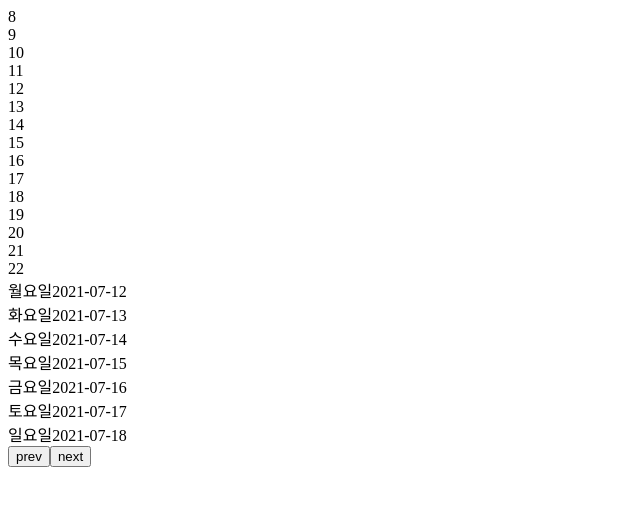
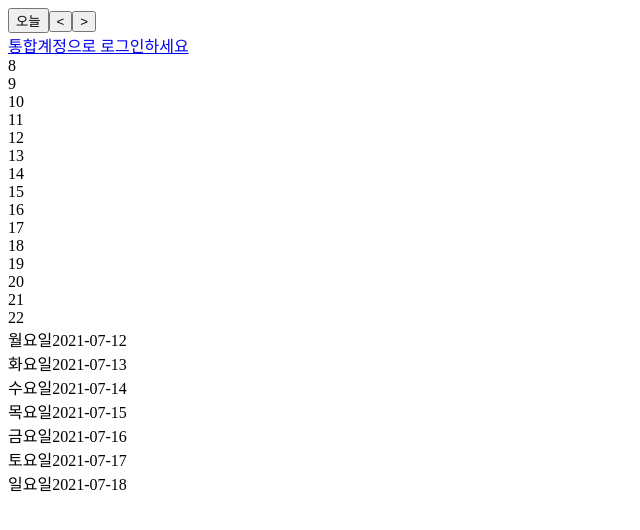
Before and after one commit to bacchus-snu/reservation, a Next.js app in the folder frontend/: page / in a window 1280 px wide. Shown: the top 530 px of the page, without its empty margins (0-640 px from the left). Built offline with nearby package versions, Linux system fonts and the light colour scheme; no server answers.

Commit message:
Display login state

```diff
--- a/frontend/components/Token.ts
+++ b/frontend/components/Token.ts
@@ -119,3 +119,15 @@ export function useTokenStore(): [TokenState, () => Promise<TokenState>] {
 }
 
 export const TokenStoreProvider = TokenContext.Provider;
+
+export type Payload = {
+  userIdx: number;
+  username: string;
+  permissionIdx: number;
+};
+
+export function getPayloadFromToken(token: string): Payload {
+  const [, payloadEncoded] = token.split('.');
+  const payload: Payload = JSON.parse(window.atob(payloadEncoded));
+  return payload;
+}
--- a/frontend/pages/index.tsx
+++ b/frontend/pages/index.tsx
@@ -4,7 +4,7 @@ import { useCallback, useEffect, useReducer, useState } from 'react';
 import Timetable from '../components/Timetable';
 import { ScheduleType } from '../components/Timetable/types';
 import type { Schedule, SelectedScheduleMeta } from '../components/Timetable/types';
-import { useTokenStore } from '../components/Token';
+import { getPayloadFromToken, useTokenStore } from '../components/Token';
 
 function getStartOfWeek(now: Date): Date {
   const ret = new Date(now);
@@ -124,8 +124,11 @@ export default function Home() {
     [selection, selectionMeta],
   );
 
+  const handleResetWeek = useCallback(() => dispatchDate({ type: 'reset' }), []);
   const handleNextWeek = useCallback(() => dispatchDate({ type: 'next' }), []);
   const handlePrevWeek = useCallback(() => dispatchDate({ type: 'prev' }), []);
+
+  const payload = token == null ? null : getPayloadFromToken(token);
 
   const schedulesWithSel = [...schedules];
   if (selection != null) {
@@ -142,6 +145,22 @@ export default function Home() {
       </Head>
 
       <main className="py-20 space-y-2">
+        <div className="flex flex-row justify-between items-baseline">
+          <div className="flex flex-row space-x-2">
+            <button className="px-2 py-0.5 border rounded" onClick={handleResetWeek}>오늘</button>
+            <button className="px-2 py-0.5 border rounded" onClick={handlePrevWeek}>{'<'}</button>
+            <button className="px-2 py-0.5 border rounded" onClick={handleNextWeek}>{'>'}</button>
+          </div>
+          <div>
+            {payload == null ? (
+              <a href="https://id.snucse.org" target="_blank" rel="noopener noreferrer" className="text-blue-500">
+                통합계정으로 로그인하세요
+              </a>
+            ) : (
+              payload.username
+            )}
+          </div>
+        </div>
         <Timetable
           dateStartAt={dateStartAt}
           today={today}
@@ -153,10 +172,6 @@ export default function Home() {
           onMetaChange={setSelectionMeta}
           onConfirm={handleConfirm}
         />
-        <div className="flex flex-row justify-between">
-          <button className="px-2 py-0.5 border rounded" onClick={handlePrevWeek}>prev</button>
-          <button className="px-2 py-0.5 border rounded" onClick={handleNextWeek}>next</button>
-        </div>
       </main>
     </div>
   );
```
